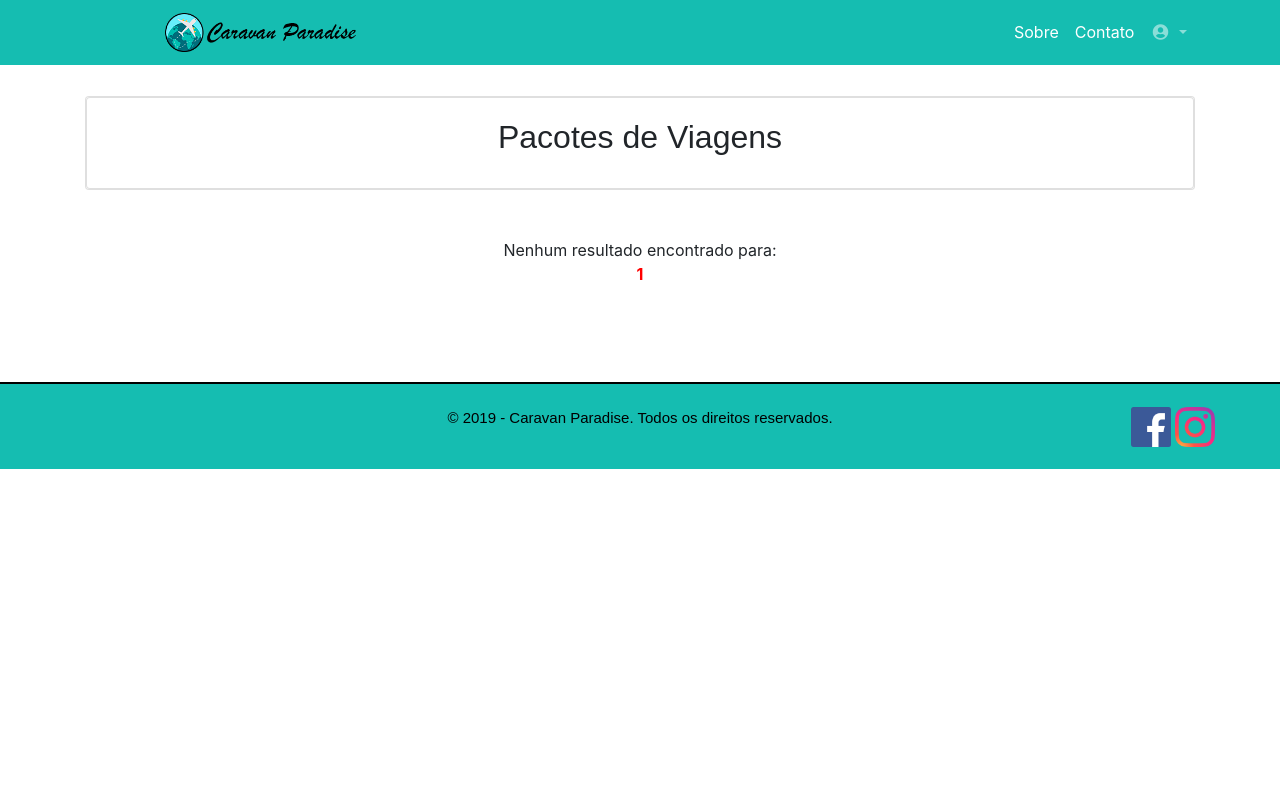
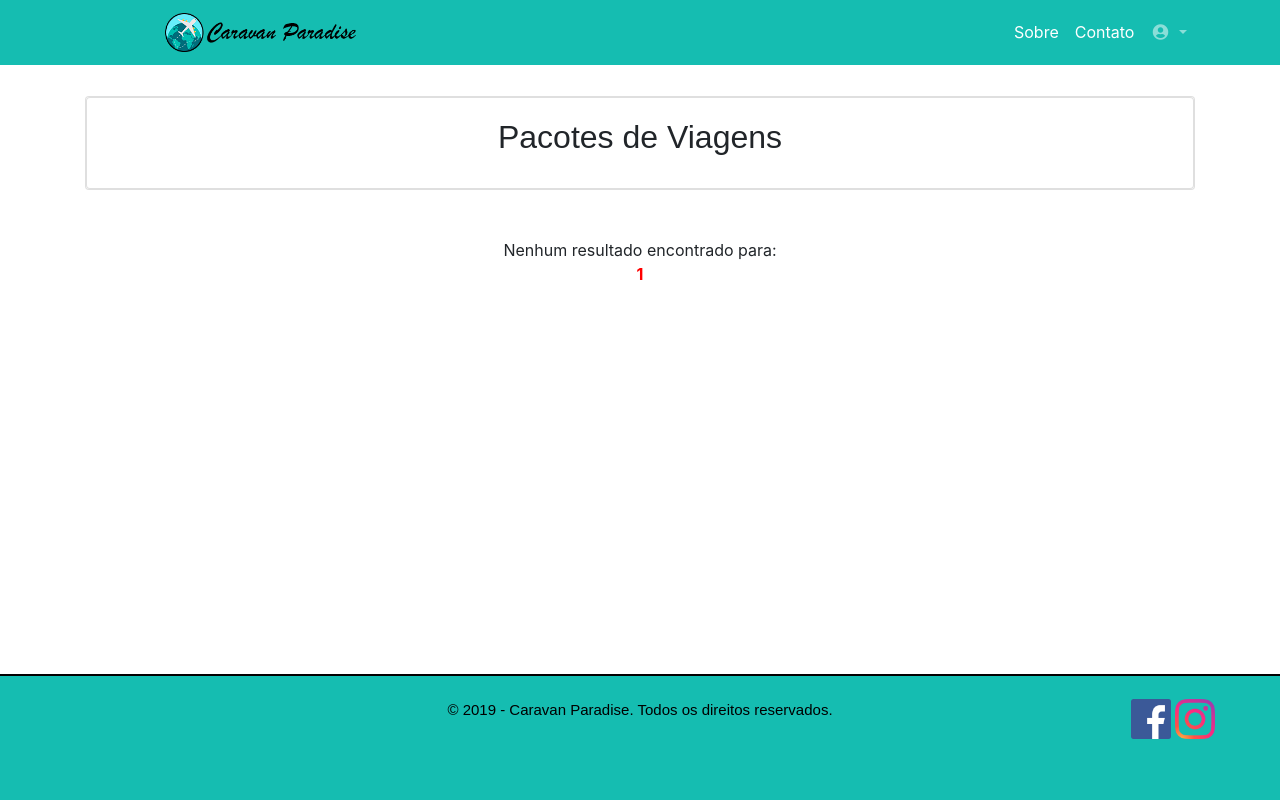
Before and after one commit to sont-group/Caravan-Paradise, a PHP site: page /site/busca.php?busca=1 in a window 1280 px wide. Run offline with PHP 8.4, Linux system fonts and the light colour scheme; data comes from the database, SQL or seed files in the repository.

Commit message:
+rodape
rodape atualizado, so falta ajustar a estutura de tudo - busca

```diff
--- a/site/busca.php
+++ b/site/busca.php
@@ -20,6 +20,9 @@
 
 <body>
 
+
+    <div id="tudo">
+        <div id="conteudo">
             <?php include_once('class/setup.php');
             $setup = new Setup();
             $setup->menu();
@@ -74,12 +77,11 @@
 
 
             <br>
-    <div class="center">
 
-        <?php
-        $setup->footer();
-        ?>
-
+        </div>
+    </div>
+    <div id="rodape">
+            <?php $setup->footer(); ?>
     </div>
 
 
@@ -87,9 +89,6 @@
     <script src="js/jquery.js"></script>
     <script src="bootstrap/js/bootstrap.bundle.js"></script>
 
-
-
-
 </body>
 
 </html>
--- a/site/class/setup.php
+++ b/site/class/setup.php
@@ -224,7 +224,7 @@ public function footer()
     ?>
 
 
-    <div class="Conteudo">
+
     <footer class="rodape">
         <br>
         <div class="col-12">
@@ -240,17 +240,11 @@ public function footer()
                     <a class="instagram_icon" href="#">
                         <img width="40px" class="img-fluid" src="images/instagram-icon.png">
                     </a>
-
                 </div>
-
             </div>
         </div>
         <br>
-
     </footer>
-
-
-    </div>
 
 <?php
 }
--- a/site/css/estilos.css
+++ b/site/css/estilos.css
@@ -118,23 +118,26 @@ img {
 }
 
 /* Position the image container (needed to position the left and right arrows) */
+
 .slideimg {
   position: relative;
 }
 
 /* Hide the images by default */
+
 .mySlides {
   display: none;
 }
 
 /* Add a pointer when hovering over the thumbnail images */
+
 .cursor {
   cursor: pointer;
 }
 
 /* Next & previous buttons */
-.ant,
-.prox {
+
+.ant, .prox {
   cursor: pointer;
   position: absolute;
   top: 40%;
@@ -150,19 +153,21 @@ img {
 }
 
 /* Position the "next button" to the right */
+
 .prox {
   right: 0;
   border-radius: 3px 0 0 3px;
 }
 
 /* On hover, add a black background color with a little bit see-through */
-.ant:hover,
-.prox:hover {
+
+.ant:hover, .prox:hover {
   background-color: #15bdb1;
   opacity: 0.5;
 }
 
 /* Number text (1/3 etc) */
+
 .numbertext {
   color: #f2f2f2;
   font-size: 12px;
@@ -172,12 +177,14 @@ img {
 }
 
 /* Container for image text */
-.caption-container{
+
+.caption-container {
   font-weight: bold;
   text-align: center;
   height: 50%;
   right: 50%;
-  background-color: #15bdb1;;
+  background-color: #15bdb1;
+  ;
   padding: 2px 16px;
   color: black;
 }
@@ -189,37 +196,36 @@ img {
 }
 
 /* Six columns side by side */
+
 .column {
   float: left;
   width: 16.66%;
 }
 
 /* Add a transparency effect for thumnbail images */
+
 .demo {
   opacity: 0.6;
 }
 
-.active,
-.demo:hover {
+.active, .demo:hover {
   opacity: 1;
 }
 
-footer {
+.rodape {
+  height: 126px;
+  background-color: #15bdb1;
+  border-style: solid;
+  border-width: 2px 0px 0px 0px;
+  border-top-color: black;
   font-family: sans-serif;
   text-align: center;
   color: black;
   font-size: 15px;
-  background-color: #15bdb1;
-
-}
-
-.rodape{
-  border-style: solid;
-  border-width: 2px 0px 0px 0px;
-  border-top-color: black;
 }
 
 /* busca banner */
+
 .busking {
   height: 40px;
   width: 230px;
@@ -233,7 +239,7 @@ footer {
   padding: 4px;
 }
 
-.busking:hover{
+.busking:hover {
   transition: 200ms;
   background: rgba(0, 0, 0, 0.3);
 }
@@ -243,7 +249,6 @@ footer {
   border-style: none;
   background: rgba(0, 0, 0, 0);
   margin-left: -50px;
-
 }
 
 .busking_btn:hover {
@@ -252,3 +257,30 @@ footer {
 }
 
 /* busca banner */
+
+/* rodape */
+
+html, body {
+  height: 100%;
+}
+
+#tudo {
+  min-height: 100%;
+}
+
+#conteudo {
+  overflow: auto;
+  padding-bottom: 126px;
+  /* this needs to be bigger than footer height*/
+}
+
+#rodape {
+  position: relative;
+  margin-top: -126px;
+  /* negative value of footer height */
+  height: 126px;
+  clear: both;
+
+}
+
+/* rodape */
```
Also changed, not shown: site/test.php (+9 -52 lines). Lines whose indentation alone changed are shown as unchanged.
